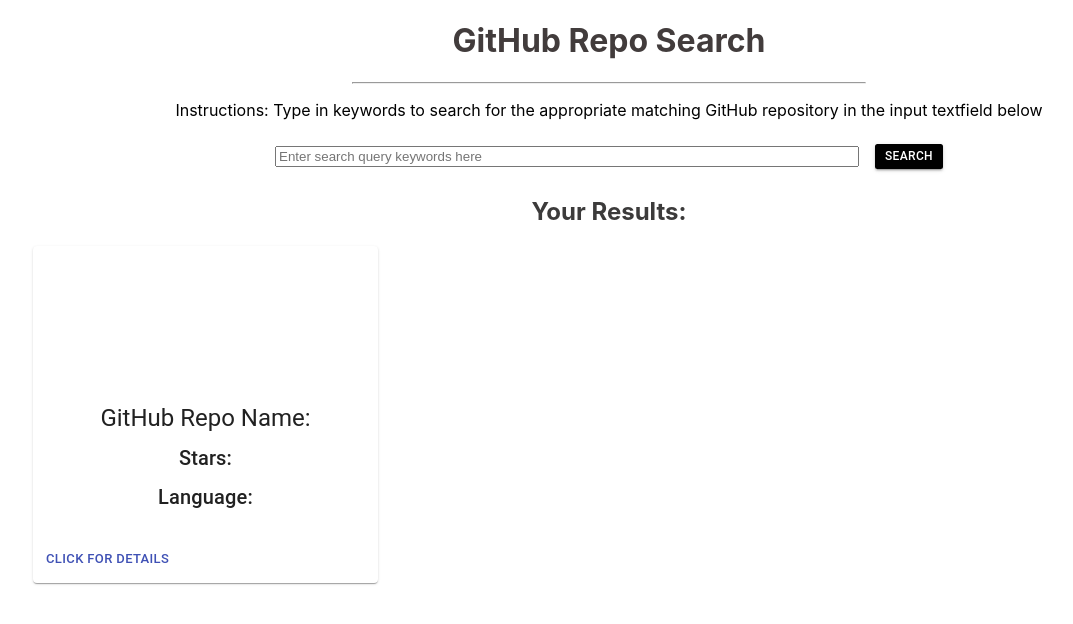
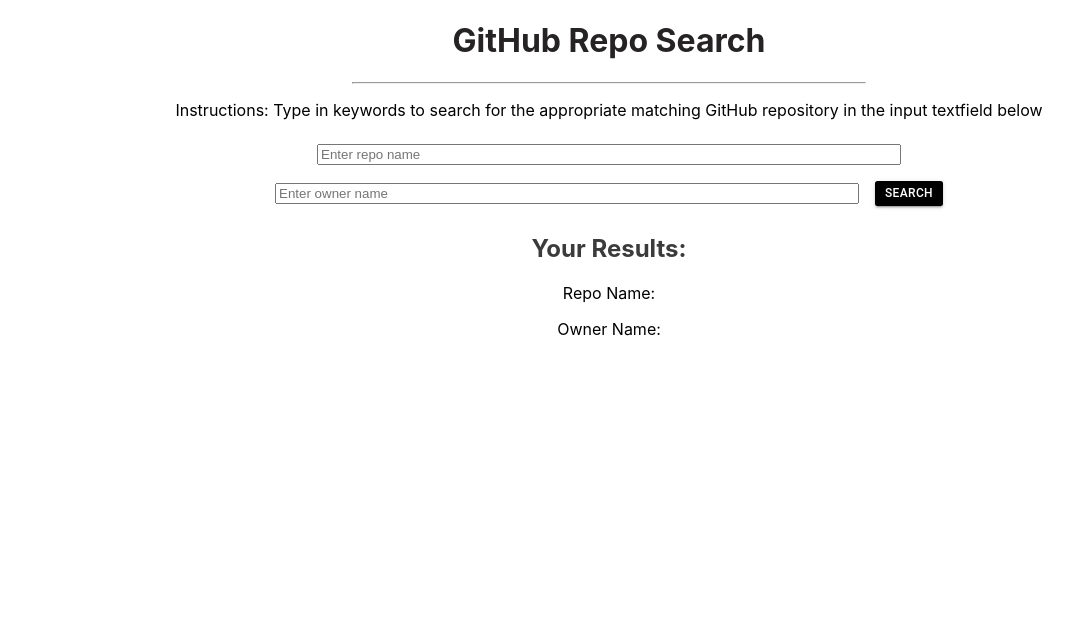
Before and after one commit to yyerthao/github-search, a React app: page / in a window 1280 px wide. Shown: the whole page, without its empty margins (31-1104 px from the left). Built offline with nearby package versions, Linux system fonts and the light colour scheme; no server answers.

Commit message:
Added second input box, clorrected search query parameter

```diff
--- a/src/components/App/App.css
+++ b/src/components/App/App.css
@@ -4,7 +4,7 @@
 
 
 .App-header {
-  color: rgb(66, 60, 60);
+  color: rgb(37, 35, 35);
   width: 100%;
   display: flex;
   justify-content: center;
--- a/src/components/SearchQuery/SearchQuery.js
+++ b/src/components/SearchQuery/SearchQuery.js
@@ -1,13 +1,7 @@
-import React, {useState, useEffect} from 'react';
+import React, {useState} from 'react';
 import Results from '../Results/Results';
 import { makeStyles } from '@material-ui/core/styles';
 import Button from '@material-ui/core/Button';
-import Card from '@material-ui/core/Card';
-import CardActionArea from '@material-ui/core/CardActionArea';
-import CardActions from '@material-ui/core/CardActions';
-import CardContent from '@material-ui/core/CardContent';
-import CardMedia from '@material-ui/core/CardMedia';
-import Typography from '@material-ui/core/Typography';
 
 const useStyles = makeStyles((theme) => ({
     root: {
@@ -22,71 +16,68 @@
         height: 140,
     },
     card: {
-        maxWidth: 345
+        maxWidth: 345,
+        justify: "center"
     }
 }));
 
+// start of our react function component called SearchQuery
+
 function SearchQuery(){
 
+// classes declared with useStyles() for material-ui
 const classes = useStyles();
 
-// List of variables
-const [input, setInput] = useState('');
-const [name, setName] = useState('');
-const [avatar, setAvatar] = useState('');
-const [starred, setStarred] = useState('');
-const [language, setLanguage] = useState('');
+
+// List of variables to use in this function component
+const [org, setOrg] = useState('');
+const [owner, setOwner] = useState('');
+
+// const [avatar, setAvatar] = useState('');
+// const [starred, setStarred] = useState('');
+// const [language, setLanguage] = useState('');
 
 
-// similar to componentDidMount
-useEffect(() => {
-    // fetching the rest api for GitHub api/repositories
-    fetch('https://api.github.com/repositories')
+// useEffect(() => {
+// fetch(
+//     `https://api.github.com/search`,
+//     {
+//     method: "GET",
+//     headers: new Headers({
+//         Accept: "application/vnd.github.v3+json"
+//     })
+//     }
+// )
+//     .then(res => res.json()) // will return a promise, calling it res and converting it to json
+//     .then(data => ( // another .then, to get the data back and console.logging the data.
+//         // console.log(data)
+//         setData(data)
+//     ));
+// }, []);
+
+
+const handleSubmit = (event) => {
+    event.preventDefault();
+    console.log('Org:', org, 'User:', owner)
+    fetch(
+        `https://api.github.com/repos/${owner}/${org}`, {
+            method: "GET",
+            headers: new Headers({
+                Accept: "application/vnd.github.v3+json"
+            })
+        }
+    )
     .then(res => res.json()) // will return a promise, calling it res and converting it to json
     .then(data => ( // another .then, to get the data back and console.logging the data.
-        // console.log(data)
-        setData(data)
+        console.log(data)
     ));
-}, []);
-
-// creating a function called setData to set the state in our app
-const setData = ({
-    full_name,
-    avatar_url,
-    starred_url,
-    language_url
-}) => { // grabbing specific properties from the api repositories
-    setName(full_name)
-    setAvatar(avatar_url)
-    setStarred(starred_url)
-    setLanguage(language_url)
 }
 
 
-
-// this function handles the search
-const handleSubmit = (event) => {
-    event.preventDefault();
-    console.log(`User name:`, input); // console logging to ensure user input action is working
-    setName(''); // This resets our string back to empty
-    // TO DO: dispatch user search query keyword in here
-    fetch(`https://api.github.com/repositories${setInput}`)
-    .then(res => res.json())
-    .then(data => {
-        setData(data)
-    });
-};
-
-const handleChange = (event) => {
-    event.preventDefault();
-    setInput(event.target.value);
-}
-
-const viewSearchDetails = () => {
-    console.log('Heading to Results Page');
-    // push to new page
-}
-
+// const handleChange = (event) => {
+//     event.preventDefault();
+//     setOrg(event.target.value);
+// }
 
 
  return(
@@ -96,13 +87,19 @@
         </p>
         <form
             onSubmit={handleSubmit}
-        onChange={handleChange}
             className={classes.root}>
             <input
                 type="text"
-            onChange={(event) => setInput(event.target.value)}
-            value={input}
-            placeholder="Enter search query keywords here"
+                onChange={(event) => setOrg(event.target.value)}
+                value={org}
+                placeholder="Enter repo name"
+                className="one-rem-margin input-field">
+            </input>
+            <input
+                type="text"
+                onChange={(event) => setOwner(event.target.value)}
+                value={owner}
+                placeholder="Enter owner name"
                 className="one-rem-margin input-field">
             </input>
             <Button
@@ -120,31 +117,10 @@
             </Button>
             <Results/>
         </form>
-        <Card className={classes.card}>
-            <CardActionArea>
-                <CardMedia
-                    className={classes.media}
-                    image={avatar}
-                    title="GitHub repo photo"
-                />
-                <CardContent>
-                    <Typography gutterBottom variant="h5" component="h2">
-                        GitHub Repo Name: {name}
-                    </Typography>
-                    <Typography gutterBottom variant="h6" component="h2">
-                        Stars: {starred}
-                    </Typography>
-                    <Typography gutterBottom variant="h6" component="h2">
-                        Language: {language}
-                    </Typography>
-                </CardContent>
-            </CardActionArea>
-            <CardActions>
-                <Button onClick={viewSearchDetails} size="small" color="primary">
-                Click for Details
-                </Button>
-            </CardActions>
-        </Card>
+        <section>
+            <p>Repo Name: {org}</p>
+            <p>Owner Name: {owner}</p>
+        </section>
      </div>
  )
 }
```
Also changed, not shown: 2 other files. Lines whose indentation alone changed are shown as unchanged.
